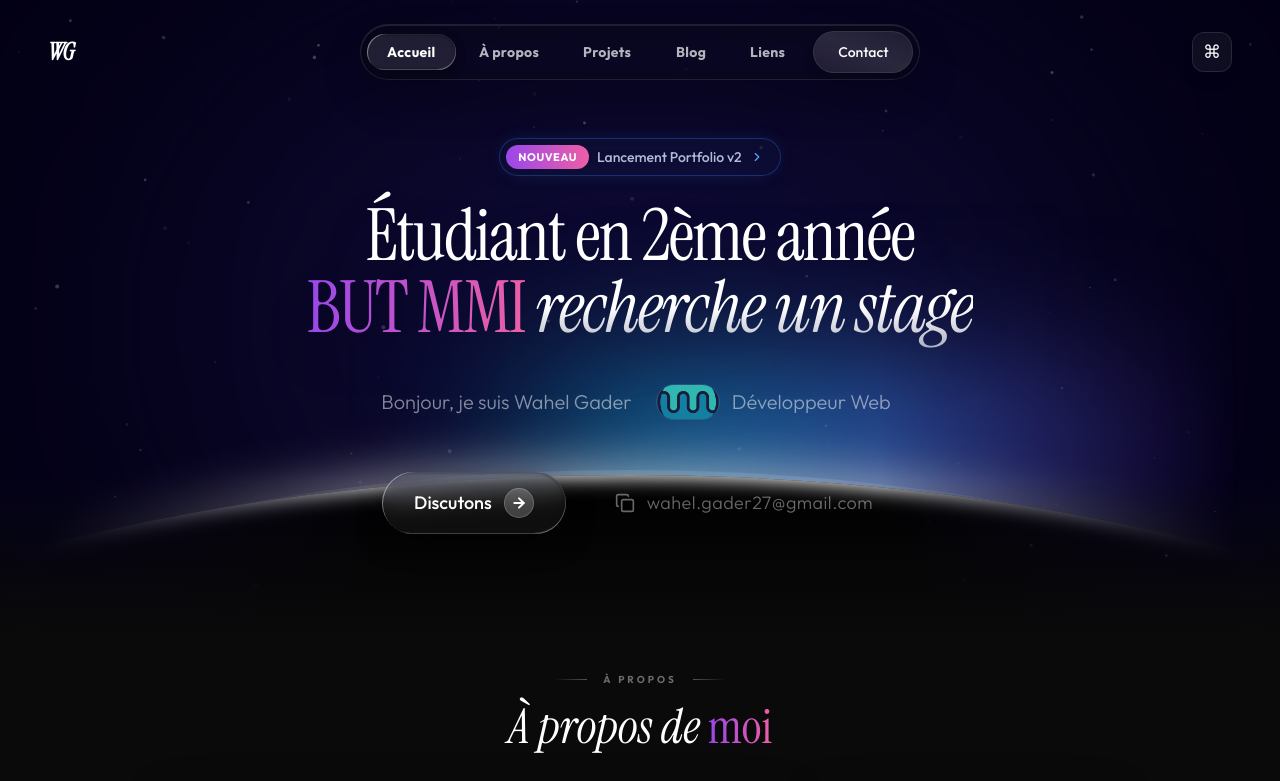
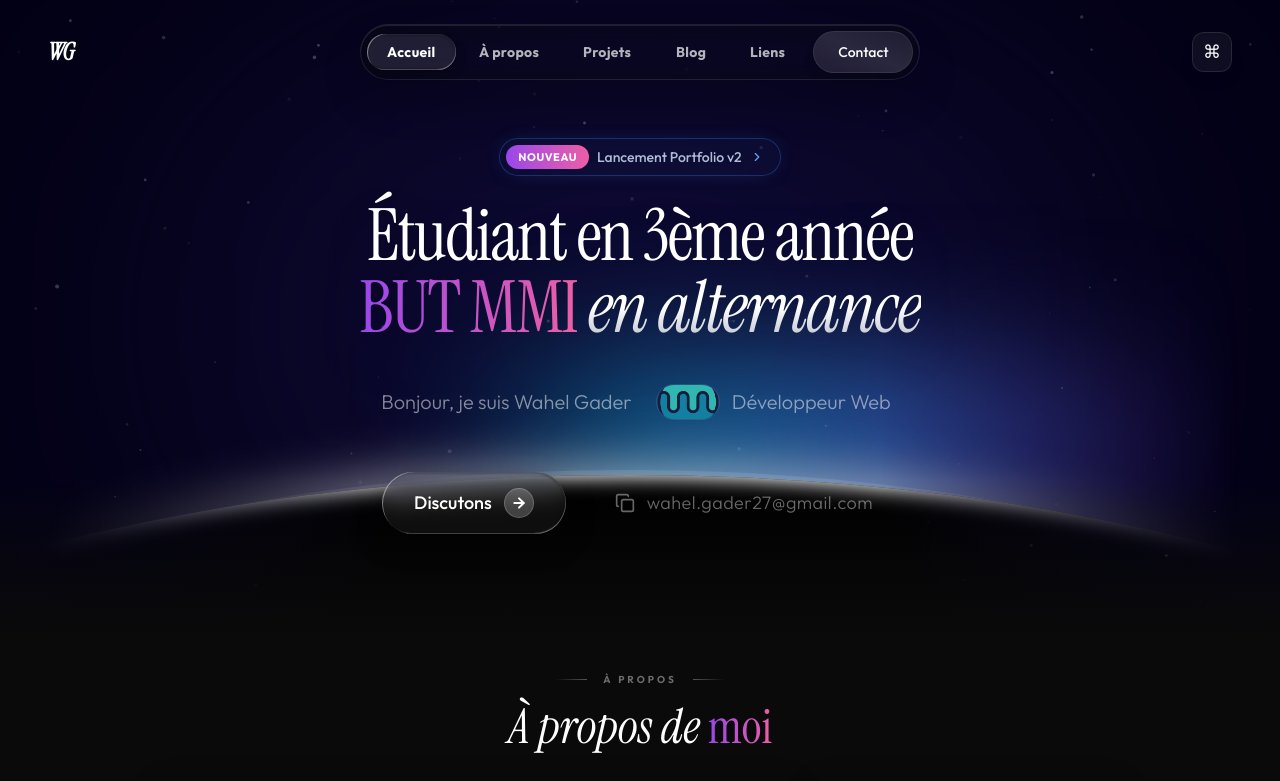
Before and after one commit to wgader27/portfolio-next, a React (Vite) app: page / in a window 1280 px wide. Shown: the top 781 px of the page. Built offline with nearby package versions, Linux system fonts and the light colour scheme; the HTML template or start-up script is replaced by a standard one.

Commit message:
Update scholar year

```diff
--- a/src/components/Hero.tsx
+++ b/src/components/Hero.tsx
@@ -95,11 +95,11 @@ const Hero = () => {
         className="relative z-20 text-center max-w-5xl mx-auto px-4 mb-10"
       >
         <h1 className="text-4xl md:text-5xl lg:text-7xl leading-[0.95] tracking-tight font-instrument text-white drop-shadow-2xl">
-          Étudiant en 2ème année
+          Étudiant en 3ème année
           <br />
           <span className="font-instrument bg-gradient-to-r from-violet to-pink bg-clip-text text-transparent not-italic">BUT MMI</span>{" "}
           <span className="italic font-light text-transparent bg-clip-text bg-gradient-to-b from-white via-white to-white/60">
-            recherche un stage
+            en alternance
           </span>
         </h1>
       </motion.div>
```
